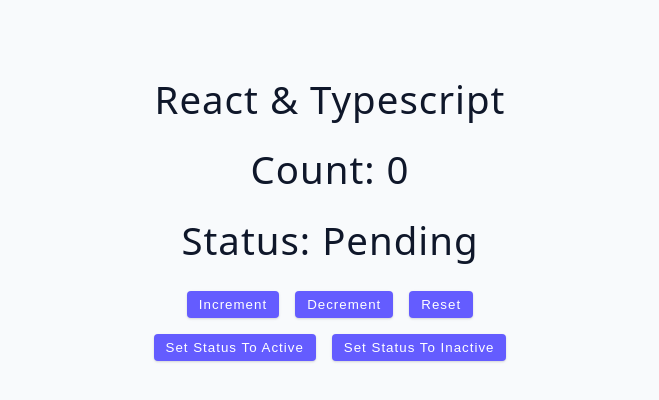
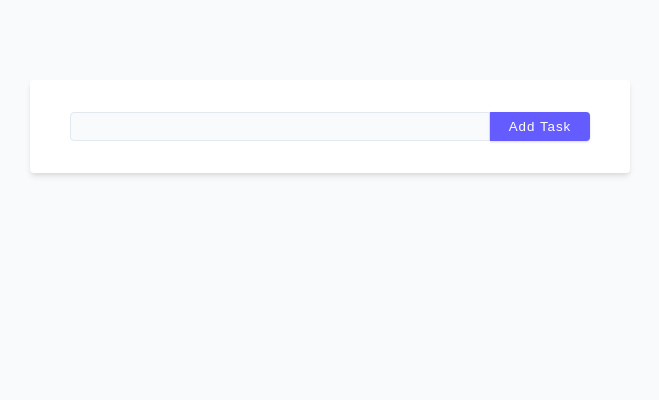
Before and after one commit to Hombre2014/practical-typescript-react, a React (Vite) app: page / in a window 1280 px wide. Shown: the top 400 px of the page, without its empty margins (310-969 px from the left). Built offline with nearby package versions, Linux system fonts and the light colour scheme.

Commit message:
Tasks part 10 completed.

```diff
--- a/src/App.tsx
+++ b/src/App.tsx
@@ -1,9 +1,8 @@
-import Component from './starter/09-rtk';
+import Component from './starter/10-tasks';
 
 function App() {
   return (
     <main>
-      <h2>React & Typescript</h2>
       {/* <Component name="peter" id={123}>
         <h2>Hello World</h2>
       </Component> */}
--- /dev/null
+++ b/src/starter/10-tasks/Form.tsx
@@ -0,0 +1,46 @@
+import { useState } from 'react';
+import { type Task } from './types';
+
+type FormProps = {
+  addTask: (task: Task) => void;
+};
+
+const Form = ({ addTask }: FormProps) => {
+  const [text, setText] = useState('');
+
+  const handleSubmit = (e: React.FormEvent<HTMLFormElement>) => {
+    e.preventDefault();
+
+    if (!text) {
+      alert('Please provide a task');
+      return;
+    }
+    // add task
+    addTask({
+      id: new Date().getTime().toString(),
+      description: text,
+      isCompleted: false,
+    });
+
+    setText('');
+  };
+
+  return (
+    <form onSubmit={handleSubmit} className="form task-form">
+      <input
+        title="task"
+        type="text"
+        className="form-input"
+        value={text}
+        onChange={(e) => {
+          setText(e.target.value);
+        }}
+      />
+      <button type="submit" className="btn">
+        Add Task
+      </button>
+    </form>
+  );
+};
+
+export default Form;
--- /dev/null
+++ b/src/starter/10-tasks/List.tsx
@@ -0,0 +1,30 @@
+import { type Task } from './types';
+
+type ListProps = {
+  tasks: Task[];
+  toggleTask: ({ id }: { id: string }) => void;
+};
+
+const List = ({ tasks, toggleTask }: ListProps) => {
+  return (
+    <ul className="list">
+      {tasks.map((task) => {
+        return (
+          <li key={task.id}>
+            <p>{task.description}</p>
+            <input
+              title="isCompleted"
+              type="checkbox"
+              checked={task.isCompleted}
+              onChange={() => {
+                toggleTask({ id: task.id });
+              }}
+            />
+          </li>
+        );
+      })}
+    </ul>
+  );
+};
+
+export default List;
--- a/src/starter/10-tasks/index.tsx
+++ b/src/starter/10-tasks/index.tsx
@@ -1,9 +1,46 @@
+import { useEffect, useState } from 'react';
+
+import Form from './Form';
+import List from './List';
+import { type Task } from './types';
+
+const loadTasks = (): Task[] => {
+  const storedTasks = localStorage.getItem('tasks');
+  return storedTasks ? JSON.parse(storedTasks) : [];
+};
+
+const updateStorage = (tasks: Task[]): void => {
+  localStorage.setItem('tasks', JSON.stringify(tasks));
+};
+
 function Component() {
+  const [tasks, setTasks] = useState<Task[]>(() => loadTasks());
+
+  const addTask = (task: Task): void => {
+    setTasks([...tasks, task]);
+  };
+
+  const toggleTask = ({ id }: { id: string }) => {
+    setTasks(
+      tasks.map((task) => {
+        if (task.id === id) {
+          return { ...task, isCompleted: !task.isCompleted };
+        }
+        return task;
+      })
+    );
+  };
+
+  useEffect(() => {
+    updateStorage(tasks);
+  }, [tasks]);
+
   return (
-    <div>
-      <h2>React & Typescript</h2>
-      <h2>Task List</h2>
-    </div>
+    <section>
+      <Form addTask={addTask} />
+      <List tasks={tasks} toggleTask={toggleTask} />
+    </section>
   );
 }
+
 export default Component;
--- /dev/null
+++ b/src/starter/10-tasks/types.ts
@@ -0,0 +1,5 @@
+export type Task = {
+  id: string;
+  description: string;
+  isCompleted: boolean;
+};
```
